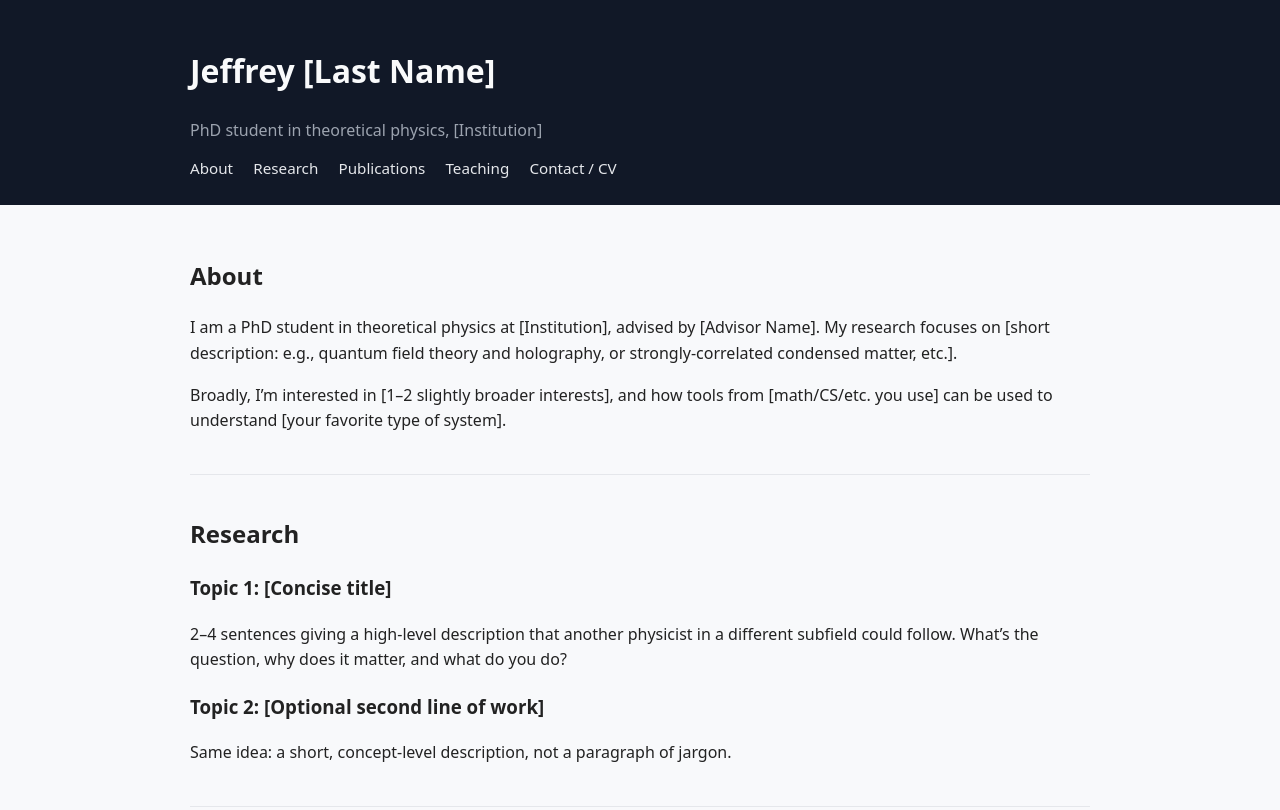
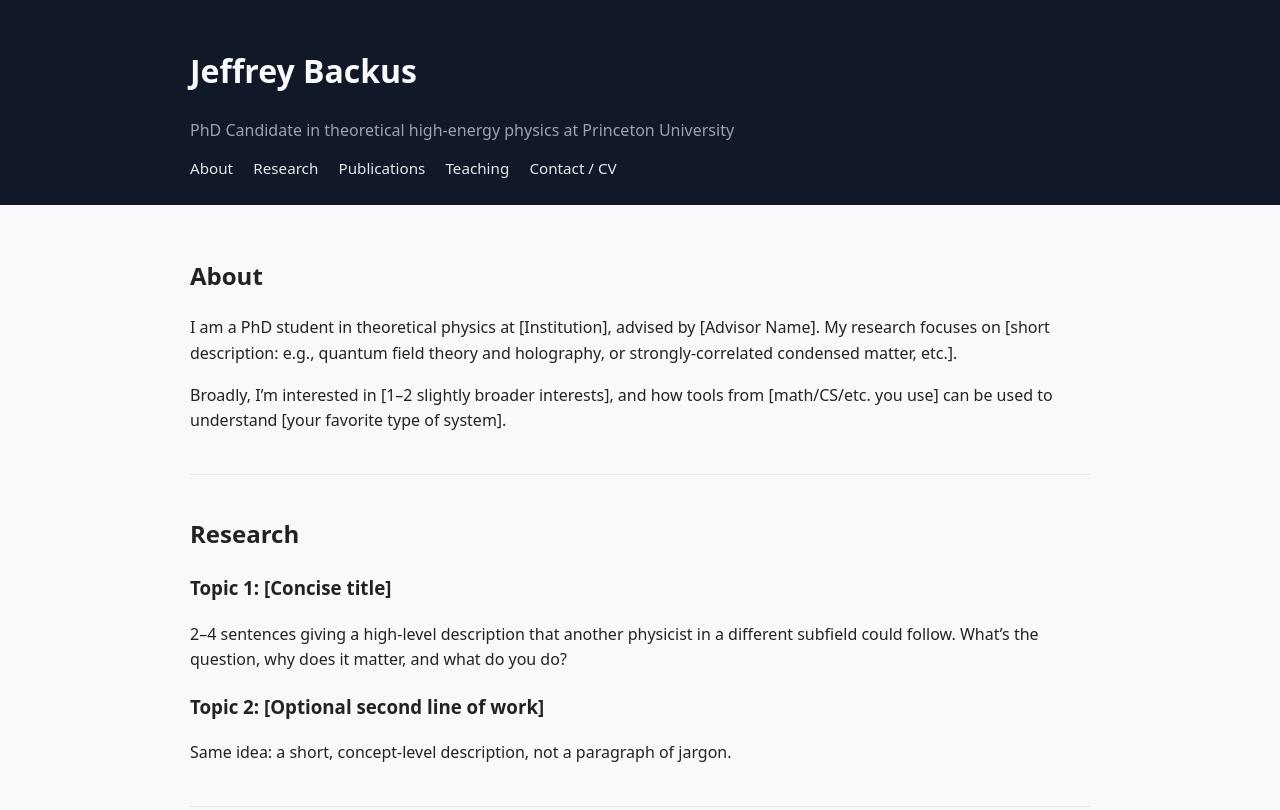
Before and after one commit to jvbackus/jvbackus.github.io, a plain HTML site: page index.html in a window 1280 px wide. Shown: the top 810 px of the page. Drawn offline with Linux system fonts and the light colour scheme.

Commit message:
Update index.html

```diff
--- a/index.html
+++ b/index.html
@@ -81,8 +81,8 @@
 <body>
   <header>
     <div class="container">
-      <h1>Jeffrey [Last Name]</h1>
-      <div class="tagline">PhD student in theoretical physics, [Institution]</div>
+      <h1>Jeffrey Backus</h1>
+      <div class="tagline">PhD Candidate in theoretical high-energy physics at Princeton University </div>
       <nav style="margin-top: 0.75rem;">
         <a href="#about">About</a>
         <a href="#research">Research</a>
```
